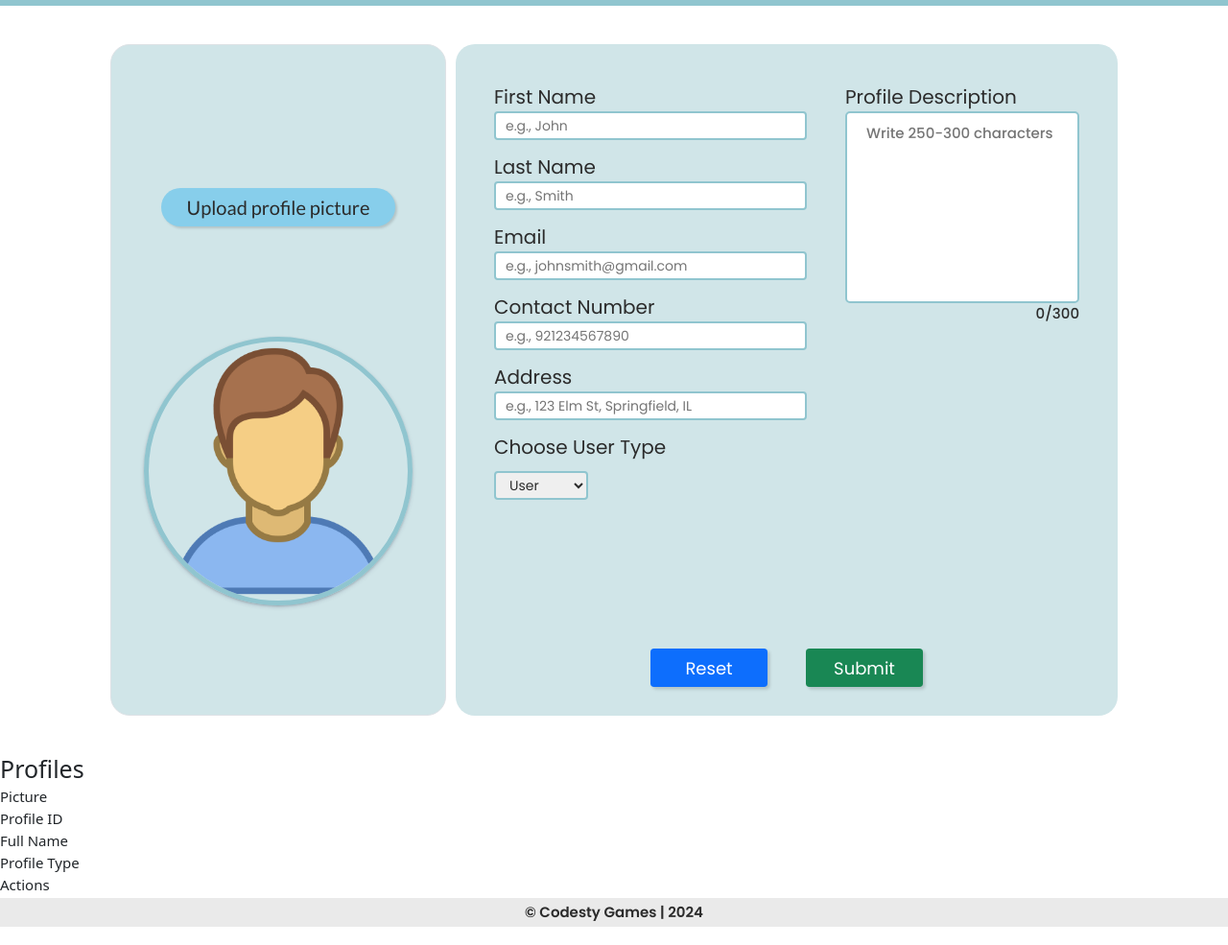
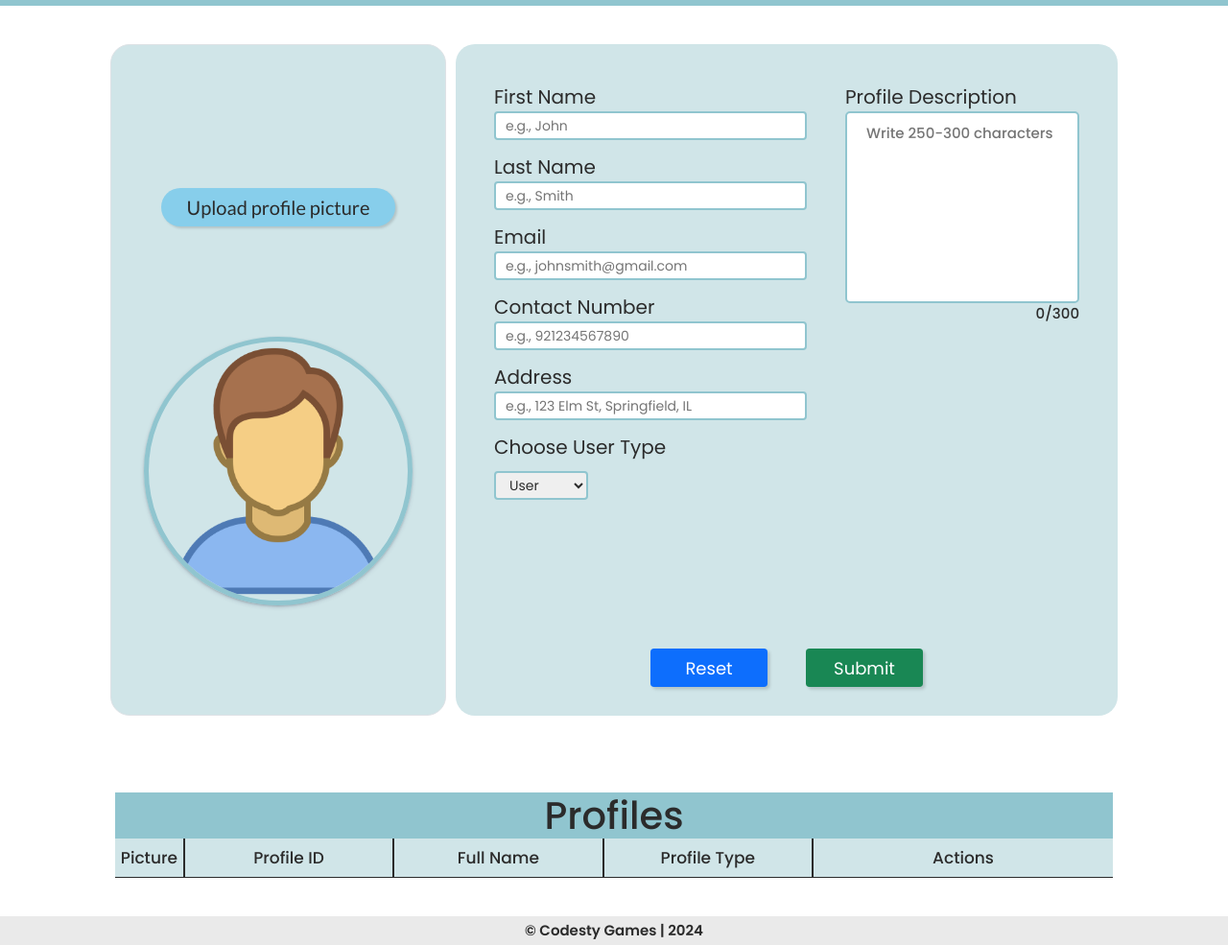
Before and after one commit to numaanjaved/htmlCssBootstrapJqueryAjax, a plain HTML site: page home.html in a window 1280 px wide. Shown: the part 84-1069 px from the top of the page at 96% size. Drawn offline with nearby package versions, Linux system fonts and the light colour scheme; a web font is replaced by a local one.

Commit message:
Profiles Basic Styling Done

```diff
--- a/Assets/css/style.css
+++ b/Assets/css/style.css
@@ -24,7 +24,9 @@ body {
   --btn-blue: #498df3;
   --btn-blue-hover: #3170ce;
 }
-p {
+p,
+h1,
+h4 {
   margin: 0 !important;
 }
 .header {
@@ -292,6 +294,55 @@ p {
     }
   }
 }
+.user_data_section {
+  padding: 4rem 12rem;
+  & .user_data_section_heading {
+    background-color: var(--sky-blue);
+    color: var(--primary-font-color);
+    font-family: "poppins", sans-serif;
+    font-size: 4rem;
+  }
+  & .user_data_display_container {
+    background-color: var(--primary-font-color);
+    & .data_headings_container {
+      background-color: var(--light-sky);
+      & .text_container {
+        width: 70%;
+        > .data_heading {
+          color: var(--primary-font-color);
+          font-family: "poppins", sans-serif;
+          font-size: 1.7rem;
+          text-align: center;
+          padding: 1rem 0;
+          border-right: 2px solid var(--primary-font-color);
+        }
+        > .data_heading:not(.data_heading:first-child) {
+          width: 30%;
+        }
+        > .data_heading:first-child {
+          width: 10%;
+        }
+      }
+      & .actions_container {
+        width: 30%;
+        > .data_heading {
+          color: var(--primary-font-color);
+          font-family: "poppins", sans-serif;
+          font-size: 1.7rem;
+          text-align: center;
+          padding: 1rem 0;
+        }
+      }
+    }
+    & .individual_user_data_container {
+      top: 0;
+      left: 0;
+      background-color: var(--primary-font-color);
+      padding-bottom: 0.1rem;
+      color: var(--white-color);
+    }
+  }
+}
 .footer {
   background-color: var(--light-grey);
   height: 3rem;
--- a/home.html
+++ b/home.html
@@ -128,22 +128,26 @@
                 </div>
             </form>
         </section>
-        <section class="user_data_section">
-            <div class="user_data_main_container">
-                <h1 class="user_data_section_heading">Profiles</h1>
-                <div class="user_data_display_container">
-                    <div class="data_headings_container">
-                        <div class="text_container">
+        <section class="user_data_section w-100 d-flex justify-content-center align-items-center">
+            <div class="user_data_main_container w-100 d-flex flex-column justify-content-center align-items-center">
+                <h1 class="user_data_section_heading w-100 d-flex justify-content-center align-items-center  flex-row">
+                    Profiles</h1>
+                <div
+                    class="user_data_display_container w-100 d-flex justify-content-center align-items-center flex-column">
+                    <div class="data_headings_container w-100 d-flex justify-content-between flex-row">
+                        <div class="text_container d-flex justify-content-evenly align-items-center">
                             <h4 class="data_heading">Picture</h4>
                             <h4 class="data_heading">Profile ID</h4>
                             <h4 class="data_heading">Full Name</h4>
                             <h4 class="data_heading">Profile Type</h4>
                         </div>
-                        <div class="actions_container">
-                            <h4 class="data_heading">Actions</h4>
+                        <div class="actions_container d-flex justify-content-center align-items-center">
+                            <h4 class="data_heading w-100">Actions</h4>
                         </div>
                     </div>
-                    <div class="individual_user_data_container"></div>
+                    <div
+                        class="individual_user_data_container position-relative w-100 d-flex justify-content-start flex-column align-items-center">
+                    </div>
                 </div>
             </div>
         </section>
```
